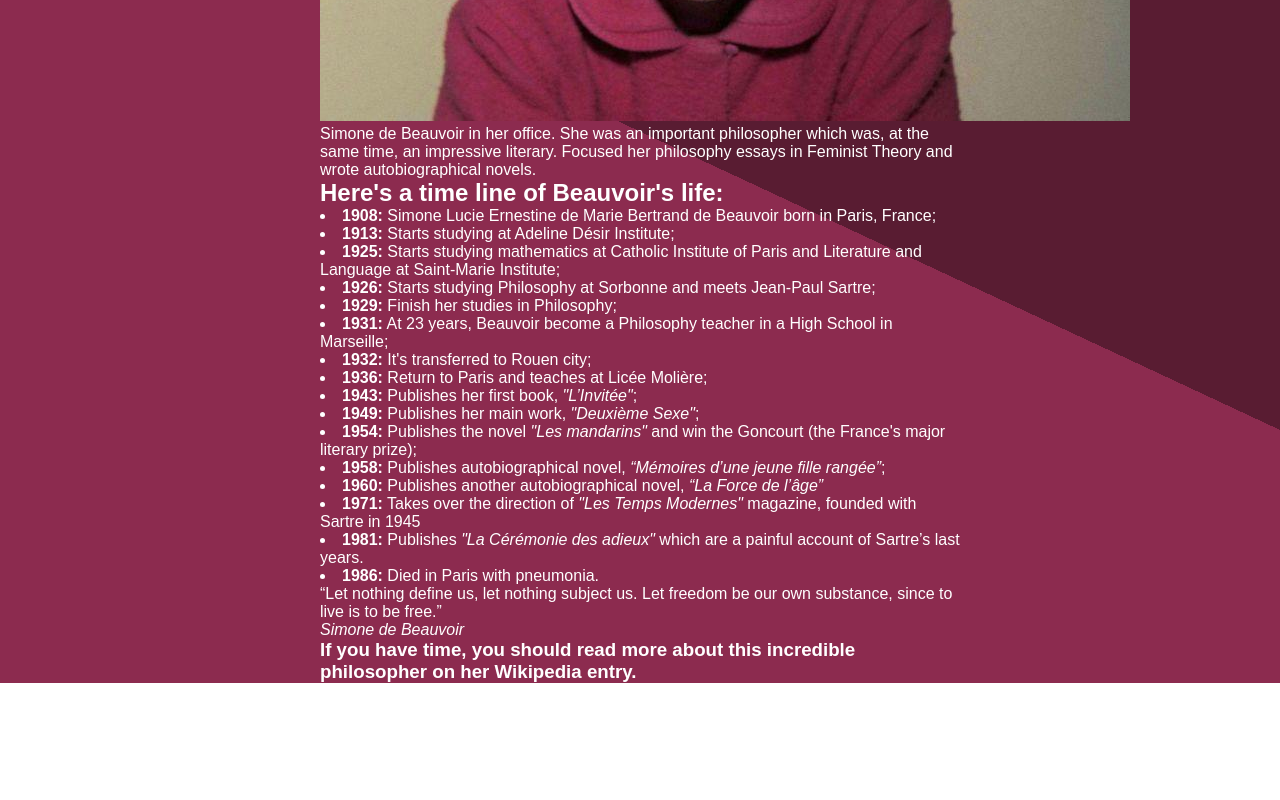
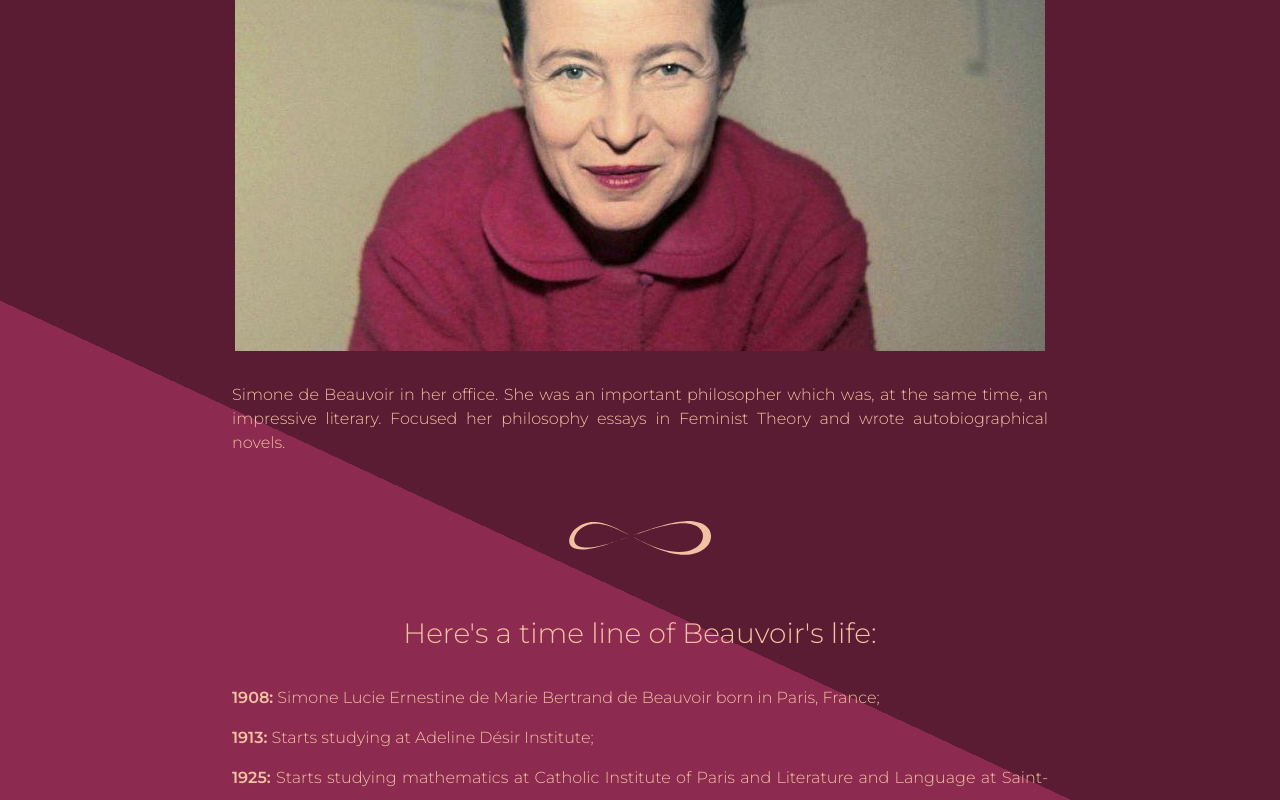
Before and after one commit to angelicamarttins/tribute-page-freecodecamp, a plain HTML site: page index.html in a window 1280 px wide. Shown: the part 420-1220 px from the top of the page. Before the commit the page ends 1103 px from the top, so only its background shows below. Drawn offline with Linux system fonts and the light colour scheme.

Commit message:
Challenge finished

```diff
--- a/index.html
+++ b/index.html
@@ -19,6 +19,8 @@
 
         <section id="tribute-info">
 
+            <img id="icon-separator" src="icon.svg" alt="Infinity icon">
+
             <h2>Here's a time line of Beauvoir's life:</h2>
 
             <ul>
@@ -34,21 +36,23 @@
                 <li><strong>1949:</strong> Publishes her main work, <em>"Deuxième Sexe"</em>;</li>
                 <li><strong>1954:</strong> Publishes the novel <em>"Les mandarins"</em> and win the Goncourt (the France's major literary prize);</li>
                 <li><strong>1958:</strong> Publishes autobiographical novel, <em>“Mémoires d’une jeune fille rangée”</em>;</li>
-                <li><strong>1960:</strong> Publishes another autobiographical novel, <em>“La Force de l’âge”</em></li>
-                <li><strong>1971:</strong> Takes over the direction of <em>"Les Temps Modernes"</em> magazine, founded with Sartre in 1945</li>
-                <li><strong>1981:</strong> Publishes <em>"La Cérémonie des adieux"</em> which are a painful account of Sartre’s last years.</li>
+                <li><strong>1960:</strong> Publishes another autobiographical novel, <em>“La Force de l’âge”</em>;</li>
+                <li><strong>1971:</strong> Takes over the direction of <em>"Les Temps Modernes"</em> magazine, founded with Sartre in 1945;</li>
+                <li><strong>1981:</strong> Publishes <em>"La Cérémonie des adieux"</em> which are a painful account of Sartre’s last years;</li>
                 <li><strong>1986:</strong> Died in Paris with pneumonia.</li>
             </ul>
 
             <blockquote>
-                <q>Let nothing define us, let nothing subject us. Let freedom be our own substance, since to live is to be free.</q> <br>
-                <cite>Simone de Beauvoir</cite>
+                <q>Let nothing define us, let nothing subject us. Let freedom be our own substance, since to live is to be free.</q> <br><br>
+                <cite>--Simone de Beauvoir</cite>
             </blockquote>
 
-            <h3>If you have time, you should read more about this incredible philosopher on her <a href="https://en.wikipedia.org/wiki/Simone_de_Beauvoir" target="_blank" rel="external">Wikipedia entry.</a></h3>
+            <h3>If you have time, you should read more about this incredible philosopher on her <a id="tribute-link" href="https://en.wikipedia.org/wiki/Simone_de_Beauvoir" target="_blank" rel="external">Wikipedia entry.</a></h3>
 
         </section>
 
     </main>
+
+    <script src="https://cdn.freecodecamp.org/testable-projects-fcc/v1/bundle.js"></script>
 </body>
 </html>
--- a/style.css
+++ b/style.css
@@ -1,43 +1,117 @@
 /* General Settings */
+
+@import url('https://fonts.googleapis.com/css2?family=Montserrat:ital,wght@0,100;0,200;0,300;0,400;0,500;0,600;0,700;0,800;0,900;1,100;1,200;1,300;1,400;1,500;1,600;1,700;1,800;1,900&display=swap');
 
 * {
     margin: 0;
     padding: 0;
     font-family: 'Montserrat', sans-serif;
-    color: #FFF;
+    font-weight: 300;
+    color: var(--cor0);
+    text-decoration: none;
 }
-
-@import url('https://fonts.googleapis.com/css2?family=Montserrat:ital,wght@0,100;0,200;0,300;0,400;0,500;0,600;0,700;0,800;0,900;1,100;1,200;1,300;1,400;1,500;1,600;1,700;1,800;1,900&display=swap');
 
 :root {
     --cor0: #F2C0A2;
     --cor1: #8C8577;
-    --cor02: #B5AC8D;
-    --cor03: #8C2B4F;
-    --cor04: #591C32;
+    --cor2: #B5AC8D;
+    --cor3: #8C2B4F;
+    --cor4: #591C32;
 }
 
 body {
-    background: linear-gradient(25deg, var(--cor03) 50%, var(--cor04)50%);
+    background: linear-gradient(25deg, var(--cor3) 50%, var(--cor4)50%);
+}
+
+strong {
+    font-weight: 600;
 }
 
 a {
-    text-decoration: none;
+    color: var(--cor2);
 }
 
 /* Main */
 
 #main {
-    width: 50%;
+    max-width: 50%;
     margin: auto;
+    /* background-color: black; */
 }
 
 #title {
     text-align: center;
-    font-weight: thin;
-    font-size: 3rem;
+    font-size: 3.75rem;
+    font-weight: 100;
+    padding: 1.5em 0;
+}
+
+/* Central div */
+
+#img-div {
+    /* background-color: var(--cor2); */
+    margin: auto;
+}
+
+#image {
+    max-width: 100%;
+    display: block;
+    margin: auto;
+    padding: 2em;
+    box-sizing: border-box;
+}
+
+#img-caption {
+    padding-bottom: 2em;
+    width: 85%;
+    margin: auto;
+    text-align: justify;
+    line-height: 1.5em;
+}
+
+/* Timeline */
+
+#icon-separator {
+    max-width: 15%;
+    display: block;
+    margin: auto;
+    padding: 2em;
+}
+
+h2 {
+    margin: auto;
+    padding: 1em;
+    text-align: center;
+    font-weight: 300;
+    font-size: 1.75rem;
+    color: var(--cor0);
 }
 
 ul {
-    list-style-position: inside;
+    list-style-type: none;
+    line-height: 2.5em;
+    text-align: justify;
+    max-width: 85%;
+    margin: auto;
 }
+
+/* Quote */
+
+blockquote {
+    width: 65%;
+    margin: auto;
+    padding: 2em;
+    font-style: italic;
+}
+
+h3 {
+    padding: 2em;
+}
+
+/*  Media query */
+
+@media (max-width: 1290px) {
+    #main {
+        max-width: 75%;
+    }
+}
```
Also changed, not shown: icon.svg (added).
